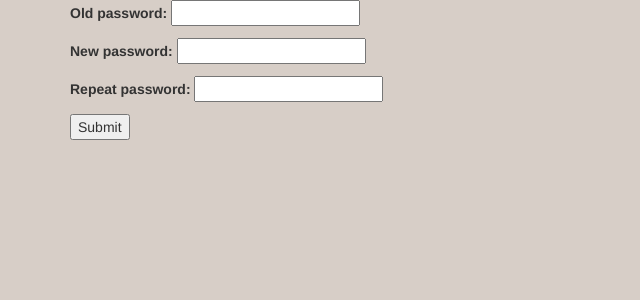
After one commit to Chen-Jack/Django-Bootstrap-Website, a Django app: page /account/settings/change-password/ in a window 1280 px wide. The commit adds this page. Shown: the top 300 px of the page, without its empty margins (0-640 px from the left). Run offline with Django 3.2, Linux system fonts and the light colour scheme; a user stored in the database is signed in; some libraries are stand-ins or nearby versions.

Commit message:
still didn't finish search bar ui, but the user can now change their password in settings page

```diff
--- a/account/forms.py
+++ b/account/forms.py
@@ -11,3 +11,8 @@ class LoginForm(forms.Form):
 
     username = forms.CharField(max_length = 20)
     password = forms.CharField(widget = forms.PasswordInput)
+
+class ChangePasswordForm(forms.Form):
+    old_password = forms.CharField(widget = forms.PasswordInput)
+    new_password = forms.CharField(widget = forms.PasswordInput)
+    repeat_password = forms.CharField(widget = forms.PasswordInput)
--- a/account/templates/base.html
+++ b/account/templates/base.html
@@ -25,6 +25,7 @@
     hr{border-color:black;}
     a{color:black;}
 
+
     {% block style %}
     {% endblock %}
 
--- /dev/null
+++ b/account/templates/change_password.html
@@ -0,0 +1,13 @@
+{% extends 'base.html' %}
+
+{% block content %}
+    <div class="container">
+        <form method="POST">
+            {% csrf_token %}
+        {{form.as_p}}
+        <button type="submit">Submit</button>
+    </form>
+
+    </div>
+
+{% endblock %}
--- a/account/templates/foreign_home.html
+++ b/account/templates/foreign_home.html
@@ -12,7 +12,8 @@
         <span class="icon-bar"></span>
         <span class="icon-bar"></span>
       </button>
-      <a class="navbar-brand" href= {% url 'account:user' username=request_user.username page=1 %}> Lorem </a>
+      <a class="navbar-brand" href= {% url 'account:user' username=request_user.username page=1 %}>
+          <i class="glyphicon glyphicon-home"></i> Lorem </a>
     </div>
 
     <!-- Collect the nav links, forms, and other content for toggling -->
@@ -38,7 +39,7 @@
                 <span class="glyphicon glyphicon-user"></span> Profile</a>
             </li>
             <li>
-              <a href="#">
+              <a href={% url 'account:settings' %}>
                 <span class="glyphicon glyphicon-cog"></span> Settings</a>
             </li>
             <li role="separator" class="divider"></li>
--- a/account/urls.py
+++ b/account/urls.py
@@ -6,10 +6,12 @@ app_name = "account"
 
 urlpatterns = [
     url(r'^home/$', LoginView.as_view()),
-    url(r'^home/user/(?P<username>\w*)/(?P<page>[0-9]*)$', AccountHomeView.as_view(), name="user"),
+    url(r'^home/(?P<username>\w*)/(?P<page>[0-9]*)$', AccountHomeView.as_view(), name="user"),
     url(r'^login/$', LoginView.as_view(), name = "login"),
     url(r'^logout/$', LogOutView.as_view() ,name='logout'),
     url(r'^register/$', AccountRegisterView.as_view(), name="register"),
     url(r'^search/(?P<username>\w*)/$', SearchAccountView.as_view(),  name = "search"),
+    url(r'^settings/$', AccountSettingsView.as_view(), name = "settings"),
+    url(r'^settings/change-password/$', ChangePasswordView.as_view(), name = "change_password"),
 
 ]
--- a/account/views.py
+++ b/account/views.py
@@ -6,6 +6,7 @@ from django.http import HttpResponse, HttpResponseRedirect
 from django.views.generic import TemplateView, CreateView, FormView, View, DetailView, ListView
 from django.urls import reverse_lazy
 from django.contrib.auth import authenticate, login, logout, mixins
+from django.core.exceptions import ValidationError
 from django.forms import ModelForm
 from .forms import *
 
@@ -15,6 +16,7 @@ class AccountHomeView(mixins.LoginRequiredMixin, ListView):
     model = User
 
     def get_context_data(self,*args, **kwargs):
+
         page_value = int(self.kwargs['page'])
         next_page = page_value +1
         prev_page = page_value - 1
@@ -82,9 +84,39 @@ class LogOutView(View):
         return HttpResponseRedirect(reverse_lazy('main_page'))
 
 class SearchAccountView(ListView):
-    context_object_name = "search_results"
+    context_object_name = "search"
     template_name = "search_results.html"
 
+    def post(self, request, *args, **kwargs):
+        print('form')
+
     def get_queryset(self, *args, **kwargs):
-        qs = User.objects.filter(username__icontains = self.kwargs['username'])
-        return qs
+        query = self.kwargs['username']
+        results = User.objects.filter(username__icontains = self.kwargs['username'])
+
+
+        return {'query':query , 'results':results}
+
+class AccountSettingsView(mixins.LoginRequiredMixin, TemplateView):
+    template_name = "account_settings.html"
+
+class ChangePasswordView(mixins.LoginRequiredMixin, FormView):
+    form_class = ChangePasswordForm
+    template_name = 'change_password.html'
+
+    def form_valid(self,form):
+        curr_user = self.request.user
+        #Checking for correct password
+        if not authenticate( username = curr_user, password = form.cleaned_data['old_password']):
+            form.add_error(None, ValidationError( ('Incorrect Password'), code='invalid') )
+            return super(ChangePasswordView, self).form_invalid(form)
+
+        #Check if new password is identica
+        if form.cleaned_data['new_password'] != form.cleaned_data['repeat_password']:
+            form.add_error(None, ValidationError( ('Passwords did not match'), code='invalid') )
+            return super(ChangePasswordView, self).form_invalid(form)
+
+        curr_user.set_password(form.cleaned_data['new_password'])
+        curr_user.save() #Is this needed?
+
+        return HttpResponseRedirect(reverse_lazy('account:user', kwargs={"username":self.request.user.username, "page":"1"}))
--- a/entry/templates/base.html
+++ b/entry/templates/base.html
@@ -25,6 +25,7 @@
     hr{border-color:black;}
     a{color:black;}
 
+
     {% block style %}
     {% endblock %}
 
```
Also changed, not shown: account/templates/account_home.html (+14 -2 lines), account/templates/account_settings.html (added, +7 -0 lines), account/templates/search_results.html (+4 -3 lines), db.sqlite3, 3 other files.
